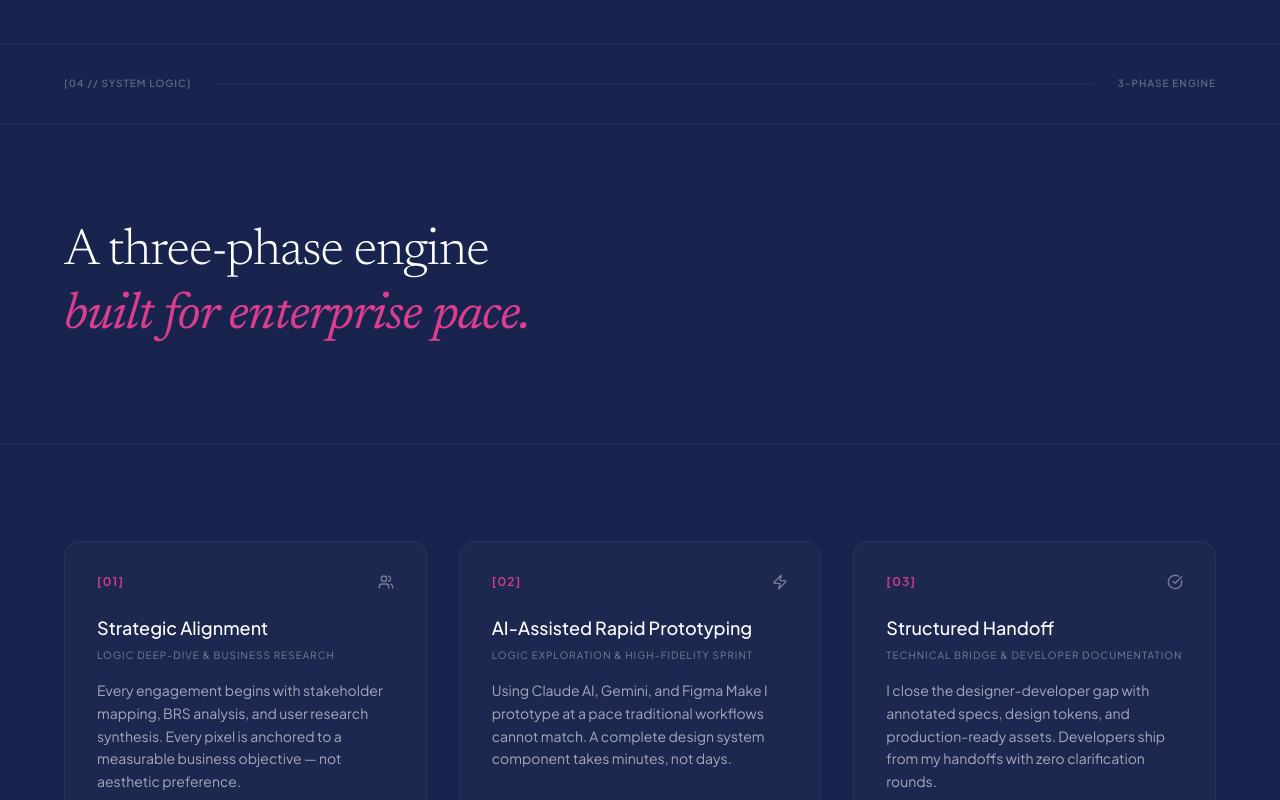
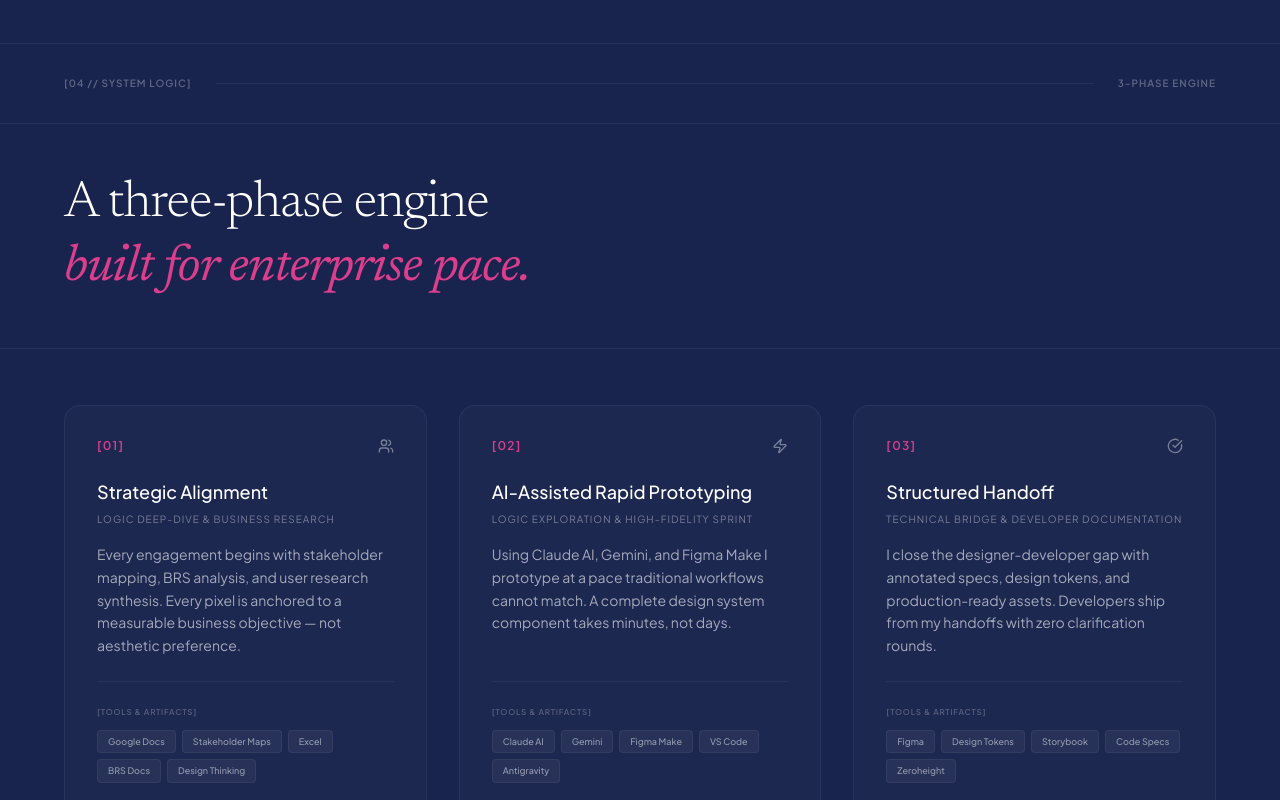
Before and after one commit to adinagayo-pixel/Adina-Portfolio, a React (Vite) app: page / in a window 1280 px wide. Shown: the part 1900-2700 px from the top of the page. Built offline with nearby package versions, Linux system fonts and the light colour scheme.

Commit message:
style: reduce spacing between How I Work heading and phase cards

```diff
--- a/src/app/App.tsx
+++ b/src/app/App.tsx
@@ -752,7 +752,7 @@ function WorkflowSection() {
       {/* Section headline */}
       <div
         ref={ref}
-        className="px-8 lg:px-16 py-16 lg:py-24"
+        className="px-8 lg:px-16 py-8 lg:py-12"
         style={{ borderBottom: `1px solid rgba(255,255,255,0.06)` }}
       >
         <h2
@@ -765,7 +765,7 @@ function WorkflowSection() {
       </div>
 
       {/* Phase cards — 3-column grid */}
-      <div className="px-8 lg:px-16 py-16 lg:py-24 grid lg:grid-cols-3 gap-8">
+      <div className="px-8 lg:px-16 py-10 lg:py-14 grid lg:grid-cols-3 gap-8">
         {PHASES.map((phase, i) => {
           const Icon = phase.Icon
           return (
```
